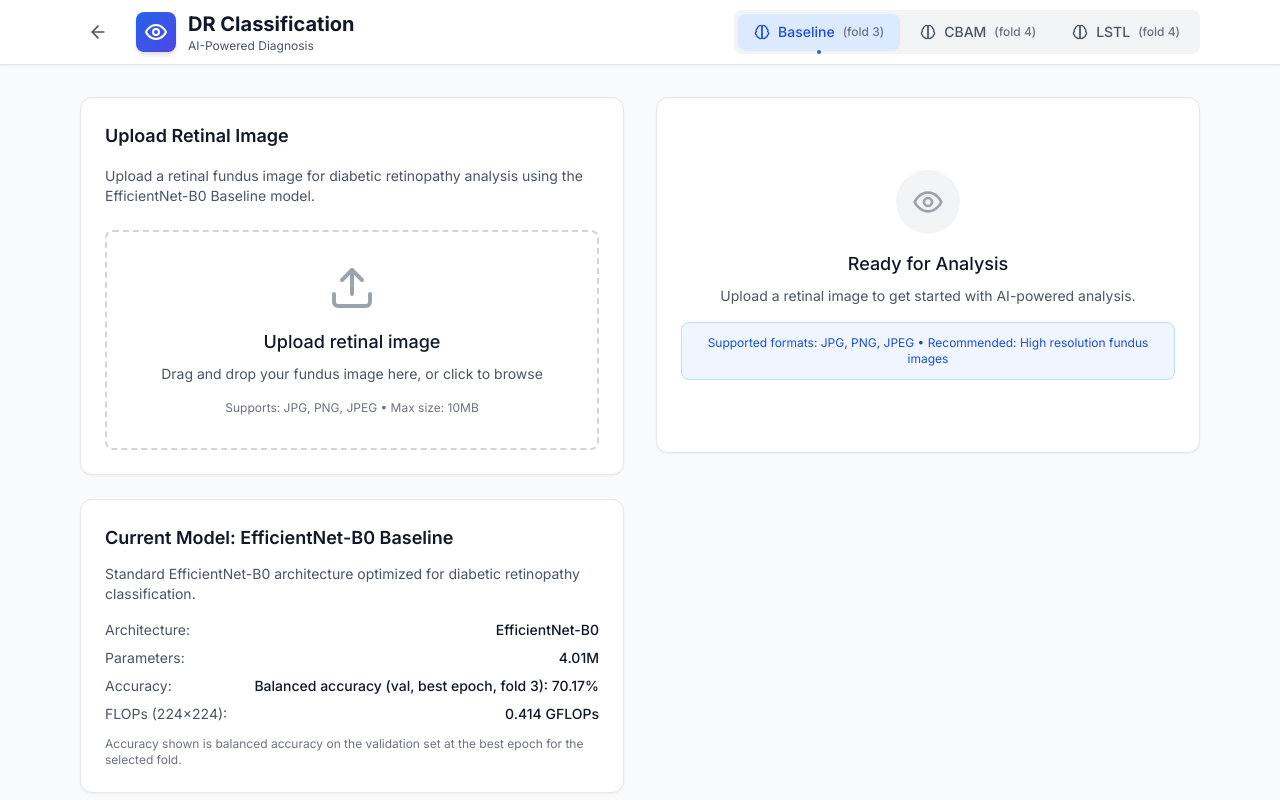
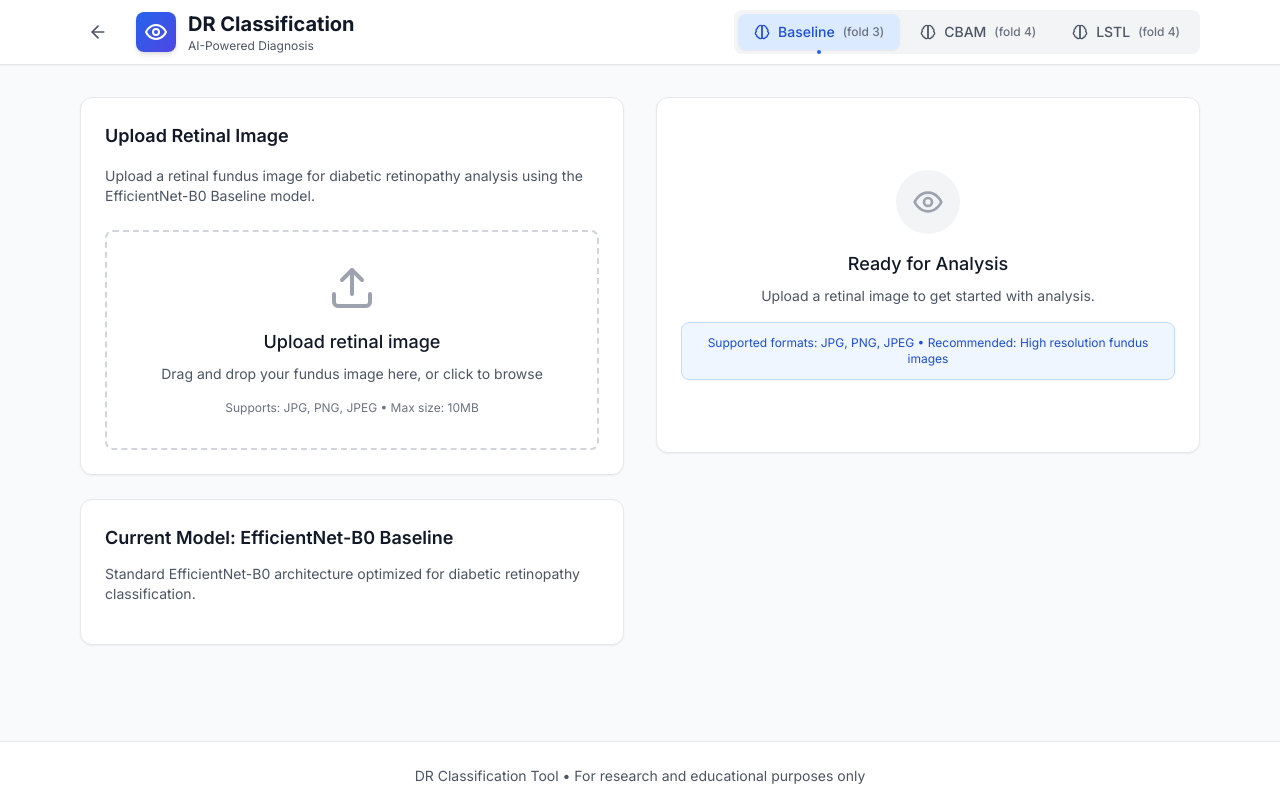
Before and after one commit to syn-vita/efficientnetLSTL-DR-classifier, a React (Vite) app in the folder dr-classification-webapp/: page / in a window 1280 px wide. Both pictures are taken after a click on the button "Start Testing Models". Shown: the top 800 px of the page. Built offline with nearby package versions, Linux system fonts and the light colour scheme.

Commit message:
Refactor descriptions and fields

```diff
--- a/dr-classification-webapp/src/App.jsx
+++ b/dr-classification-webapp/src/App.jsx
@@ -158,7 +158,7 @@ function App() {
               <p className="text-sm text-gray-600 mb-4">
                 {modelConfig[activeModel].description}
               </p>
-              <div className="space-y-2">
+              {/* <div className="space-y-2">
                 <div className="flex justify-between text-sm">
                   <span className="text-gray-600">Architecture:</span>
                   <span className="font-medium">{modelConfig[activeModel].architecture}</span>
@@ -178,7 +178,7 @@ function App() {
               </div>
               <p className="text-xs text-gray-500 mt-3">
                 Accuracy shown is balanced accuracy on the validation set at the best epoch for the selected fold.
-              </p>
+              </p> */}
             </div>
           </div>
 
@@ -197,7 +197,7 @@ function App() {
       <footer className="border-t border-gray-200 bg-white mt-16">
         <div className="max-w-6xl mx-auto px-4 py-6">
           <p className="text-center text-sm text-gray-600">
-            Diabetic Retinopathy Classification Tool • For research and educational purposes
+            DR Classification Tool • For research and educational purposes only
           </p>
         </div>
       </footer>
--- a/dr-classification-webapp/src/components/LandingPage.jsx
+++ b/dr-classification-webapp/src/components/LandingPage.jsx
@@ -188,14 +188,14 @@ export default function LandingPage({ onStartTesting }) {
               },
               {
                 name: "CBAM Enhanced",
-                description: "EfficientNet-B0 with Convolutional Block Attention Module for improved feature selection.",
+                description: "EfficientNet-B0 with Convolutional Block Attention Module for improved feature extraction.",
                 accuracy: "85.7%",
                 params: "5.4M",
                 color: "from-blue-600 to-indigo-600"
               },
               {
                 name: "LSTL Optimized",
-                description: "EfficientNet-B0 with the Lightweight Spatial Transformer Layer for computational-efficiency.",
+                description: "EfficientNet-B0 with the Local-Global Spatially-Aware Transformer Layer for improved feature extraction and computational efficiency.",
                 accuracy: "84.9%",
                 params: "5.2M",
                 color: "from-emerald-600 to-green-600"
--- a/dr-classification-webapp/src/components/ResultDisplay.jsx
+++ b/dr-classification-webapp/src/components/ResultDisplay.jsx
@@ -51,7 +51,7 @@ export default function ResultDisplay({ prediction, isLoading, modelName, error
                 </div>
                 <h3 className="text-lg font-medium text-gray-900 mb-2">Ready for Analysis</h3>
                 <p className="text-sm text-gray-600 mb-4">
-                  Upload a retinal image to get started with AI-powered analysis.
+                  Upload a retinal image to get started with analysis.
                 </p>
                 <div className="bg-blue-50 border border-blue-200 rounded-lg p-3">
                   <p className="text-xs text-blue-700">
@@ -210,7 +210,7 @@ export default function ResultDisplay({ prediction, isLoading, modelName, error
               Medical Disclaimer
             </h4>
             <p className="text-sm text-yellow-800 leading-relaxed">
-              This AI tool is designed for research and educational purposes only. Results should not be used as the sole basis for medical decisions. Always consult with qualified ophthalmologists for proper diagnosis and treatment of diabetic retinopathy.
+              This AI tool is designed for research and educational purposes only. Results should not be used as the sole basis for medical decisions.
             </p>
           </div>
         </div>
--- a/dr-classification-webapp/src/config/models.js
+++ b/dr-classification-webapp/src/config/models.js
@@ -14,7 +14,7 @@ export const modelConfig = {
   cbam: {
     name: 'EfficientNet-B0 + CBAM',
     shortName: 'CBAM',
-    description: 'EfficientNet-B0 enhanced with Convolutional Block Attention Module for improved feature attention.',
+    description: 'EfficientNet-B0 enhanced with Convolutional Block Attention Module for improved feature extraction.',
     architecture: 'EfficientNet-B0 + CBAM',
   parameters: '4.22M',
   accuracy: 'Balanced accuracy (val, best epoch, fold 4): 68.77%',
@@ -25,7 +25,7 @@ export const modelConfig = {
   lstl: {
     name: 'EfficientNet-B0 + LSTL',
     shortName: 'LSTL',
-    description: 'EfficientNet-B0 with Lightweight Spatial-Temporal Learning block for enhanced spatial attention.',
+    description: 'EfficientNet-B0 with Local-Global Spatially-Aware Transformer Layer module for improved feature extraction and computational efficiency.',
     architecture: 'EfficientNet-B0 + LSTL',
   parameters: '4.05M',
   accuracy: 'Balanced accuracy (val, best epoch, fold 4): 67.19%',
```
